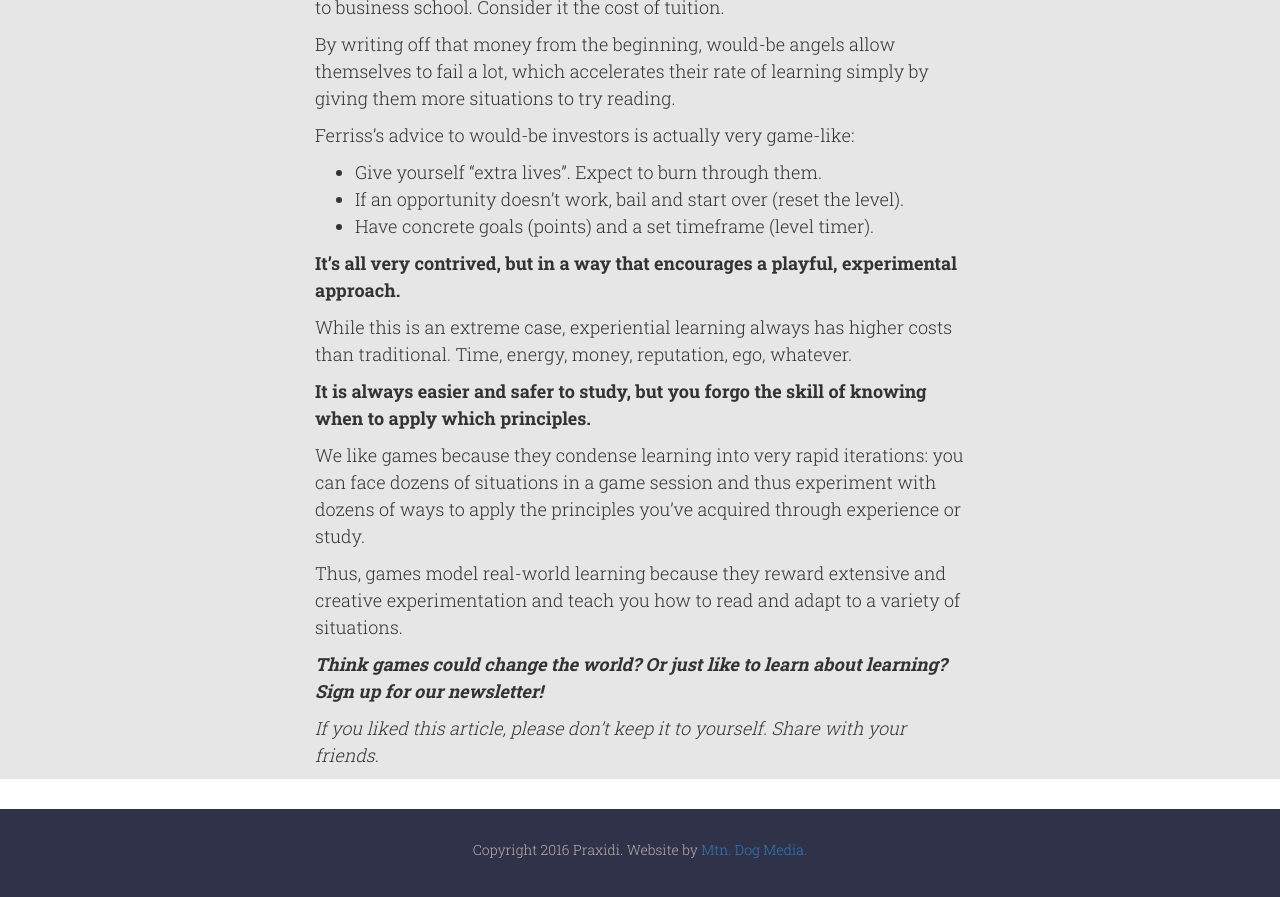
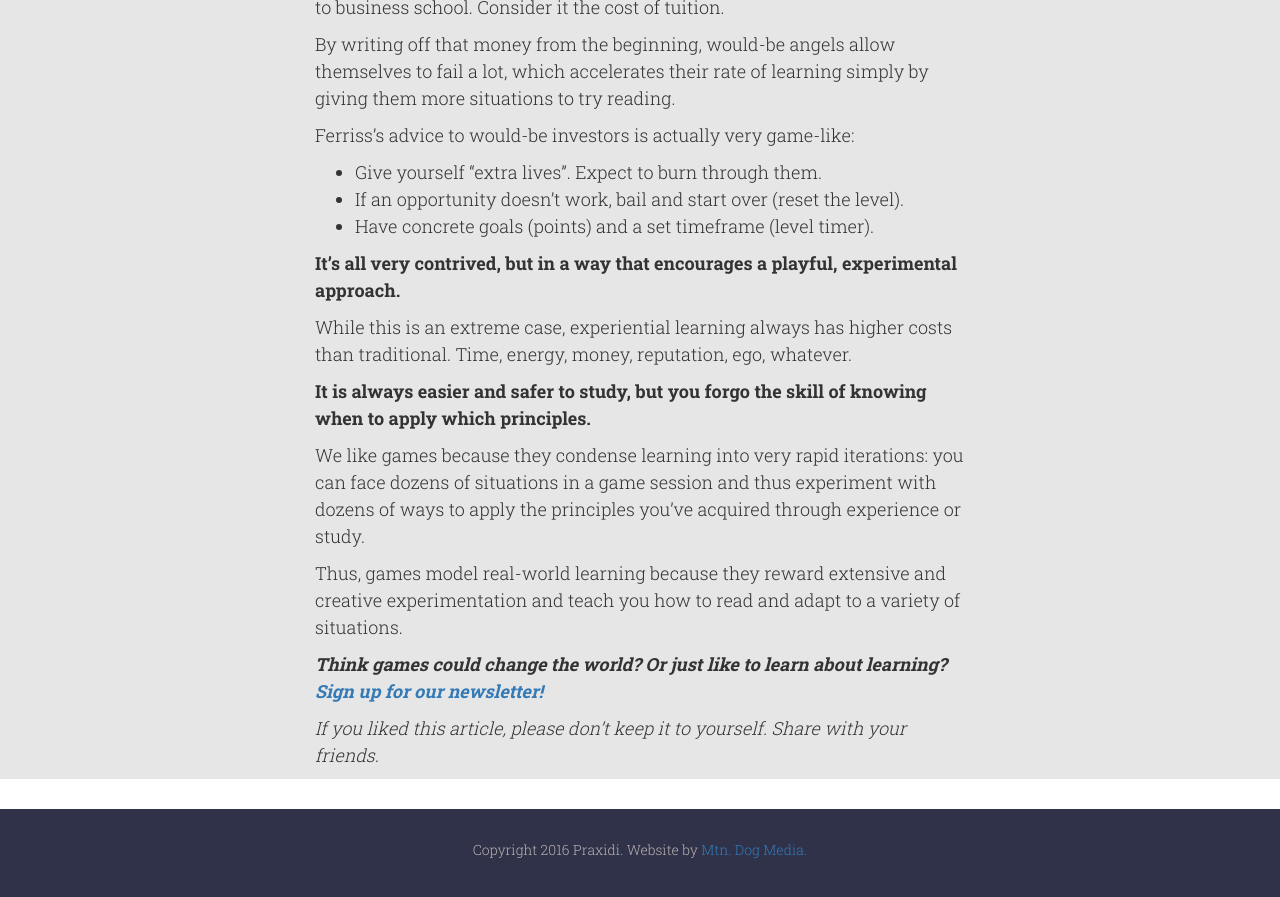
Before and after one commit to wlonk/praxidi, a Jekyll site: the page built from _posts/2017-04-18-games-model-real-world-learning.md, in a window 1280 px wide and 900 px high, scrolled down 2982 px. Shown: the top 897 px of the window. Built offline with Jekyll 4.4.1, drawn with Linux system fonts in a browser that asks for light colours; nearby versions of some CDN libraries; comment, search, counter and statistics services are not loaded; part of the change alters nothing that is shown.

```diff
--- a/_posts/2017-04-18-games-model-real-world-learning.md
+++ b/_posts/2017-04-18-games-model-real-world-learning.md
@@ -94,6 +94,6 @@ We like games because they condense learning into very rapid iterations: you can
 
 Thus, games model real-world learning because they reward extensive and creative experimentation and teach you how to read  and adapt to a variety of situations.
 
-***Think games could change the world? Or just like to learn about learning? Sign up for our newsletter!***
+***Think games could change the world? Or just like to learn about learning? [Sign up for our newsletter!](http://eepurl.com/cLuf4n)***
 
 *If you liked this article, please don’t keep it to yourself. Share with your friends.*
```
